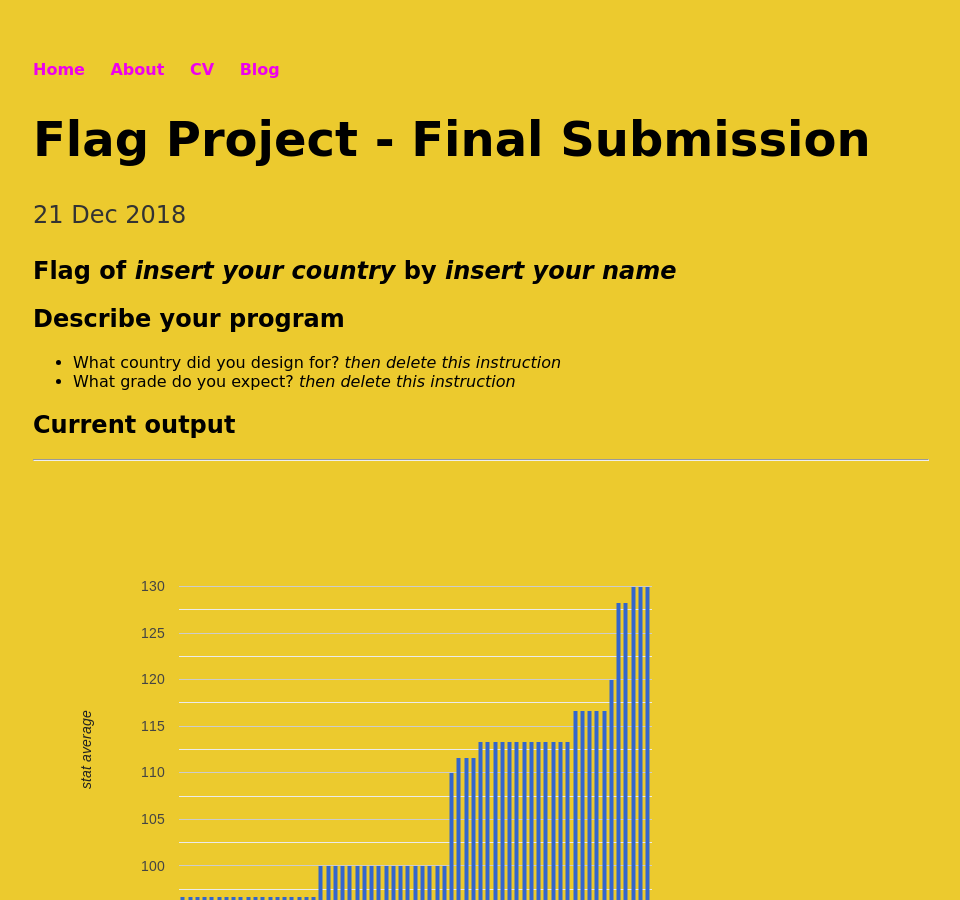
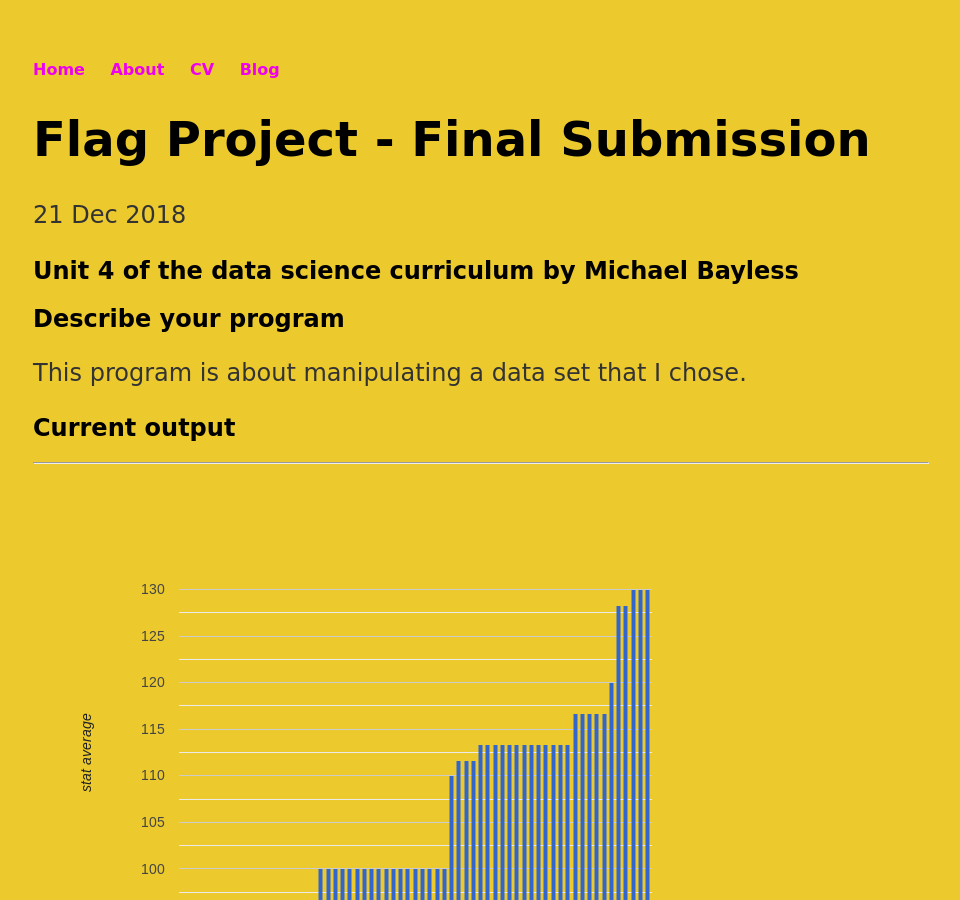
Before and after one commit to michaelb7136/michaelb7136, a Jekyll site: the page built from _posts/2018-12-21-Michael-Bayless-final-submission.md, in a window 1280 px wide and 900 px high. Shown: the whole window, without its empty margins (159-1119 px from the left). Built offline with Jekyll 4.4.1, drawn with Linux system fonts in a browser that asks for light colours.

Commit message:
Update 2018-12-21-Michael-Bayless-final-submission.md

```diff
--- a/_posts/2018-12-21-Michael-Bayless-final-submission.md
+++ b/_posts/2018-12-21-Michael-Bayless-final-submission.md
@@ -4,19 +4,16 @@ title: "Flag Project - Final Submission"
 date: 2018-12-21
 ---
 
-## Flag of _insert your country_ by _insert your name_
+## Unit 4 of the data science curriculum by Michael Bayless
 
 ## Describe your program
 
--   What country did you design for? _then delete this instruction_
--   What grade do you expect? _then delete this instruction_
-
-<!--- Delete this comment and add your writing -->
+This program is about manipulating a data set that I chose.
 
 ## Current output
 
 * * *
-<img src="/images/chart.png">
+![Chart](/images/chart.png)
 * * *
 
 ## Describe your process.
```
